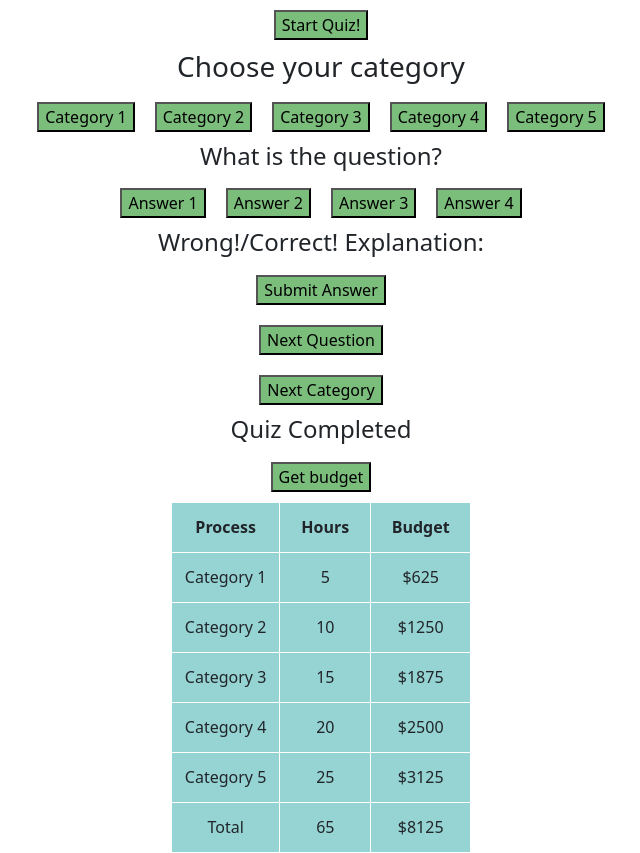
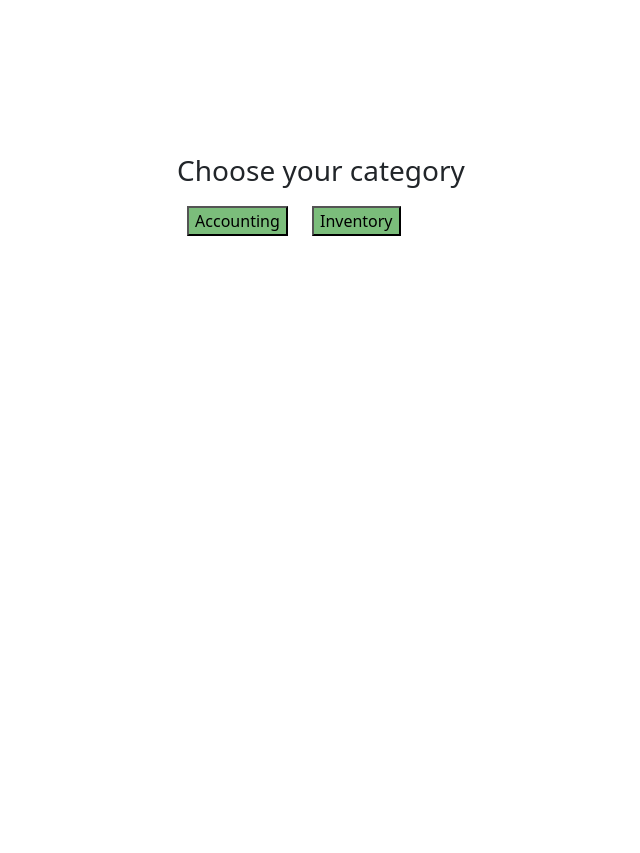
Before and after one commit to umeshroka/Quiz-Game, a website built with Vite: page index.html in a window 1280 px wide. Both pictures are taken after a click on the button "Start Quiz!". Shown: the whole page, without its empty margins (319-959 px from the left). After the commit the page ends 800 px from the top, so only its background shows below. Built offline with nearby package versions, Linux system fonts and the light colour scheme.

Commit message:
feat: add displayCategories

```diff
--- a/index.html
+++ b/index.html
@@ -10,18 +10,21 @@
     <link rel="stylesheet" href="./style.css" />
   </head>
   <body>
+
+
     <button id="start">Start Quiz!</button>
 
+
+    <section id="categoryContainer">
       <h3 id="choose">Choose your category</h3>
 
-    <section>
+      <div>
       <button id="cat1" class="categories">Category 1</button>
       <button id="cat2" class="categories">Category 2</button>
-      <button id="cat3" class="categories">Category 3</button>
-      <button id="cat4" class="categories">Category 4</button>
-      <button id="cat5" class="categories">Category 5</button>
+      </div>
     </section>
 
+    <section id="questionContainer">
       <h4 id="question">What is the question?</h4>
 
       <div id="choices">
@@ -31,18 +34,22 @@
         <button id="answer4" class="answers">Answer 4</button>
       </div>
 
+      <button id="submit">Submit Answer</button>
+
       <h4 id="results">Wrong!/Correct! Explanation:</h4>
-
-    <button id="submit">Submit Answer</button>
 
       <button id="nextQuestion">Next Question</button>
 
       <button id="nextCategory">Next Category</button>
+    </section>
 
+    <section id="quizEnd">
       <h4 id="completed">Quiz Completed</h4>
 
       <button id="budget">Get budget</button>
+    </section>
 
+    <section id="budget">
       <table id="table">
         <tr>
           <th>Process</th>
@@ -60,27 +67,12 @@
           <td>$1250</td>
         </tr>
         <tr>
-        <td>Category 3</td>
-        <td>15</td>
+          <td>Total</td>
+          <td>65</td>
           <td>$1875</td>
         </tr>
-      <tr>
-        <td>Category 4</td>
-        <td>20</td>
-        <td>$2500</td>
-      </tr>
-      <tr>
-        <td>Category 5</td>
-        <td>25</td>
-        <td>$3125</td>
-      </tr>
-      <tr>
-        <td>Total</td>
-        <td>65</td>
-        <td>$8125</td>
-      </tr>
       </table>
-
+    </section>
 
   </body>
 </html>
--- a/main.js
+++ b/main.js
@@ -6,33 +6,21 @@ const myCategories = [
     score: 0
   },
   {
-    category: "Purchase",
-    score: 0
-  },
-  {
     category: "Inventory",
     score: 0
   },
-  {
-    category: "Manufacturing",
-    score: 0
-  },
-  {
-    category: "Sales",
-    score: 0
-  }
 ];
 
 const myQuestions = [
   {
-    question: "Question 1?",
+    question: "Accounting Question 1?",
     answers: {1: "a", 2: "b", 3: "c", 4: "d"},
     correctAnswer: "c",
     category: "Accounting",
     explanation: "xyz"
   },
   {
-    question: "Question 2?",
+    question: "Accounting Question 2?",
     answers: {1: "e", 2: "f", 3: "g", 4: "h"},
     correctAnswer: "f",
     category: "Accounting",
@@ -40,10 +28,32 @@ const myQuestions = [
 
   },
   {
-    question: "Question 3?",
+    question: "Accounting Question 3?",
     answers: {1: "i", 2: "j", 3: "k", 4: "l"},
     correctAnswer: "l",
     category: "Accounting",
+    explanation: "xyz"
+  },
+  {
+    question: "Inventory Question 4?",
+    answers: {1: "a", 2: "b", 3: "c", 4: "d"},
+    correctAnswer: "c",
+    category: "Inventory",
+    explanation: "xyz"
+  },
+  {
+    question: "Inventory Question 5?",
+    answers: {1: "e", 2: "f", 3: "g", 4: "h"},
+    correctAnswer: "f",
+    category: "Inventory",
+    explanation: "xyz"
+
+  },
+  {
+    question: "Inventory Question 6?",
+    answers: {1: "i", 2: "j", 3: "k", 4: "l"},
+    correctAnswer: "l",
+    category: "Inventory",
     explanation: "xyz"
   }
 ];
@@ -54,11 +64,49 @@ const myQuestions = [
 
 /*------------------------ Cached Element References ------------------------*/
 
-const quizContainer = document.getElementById('quiz');
+const start = document.getElementById('start');
+
+const categoryContainer = document.querySelector('#categoryContainer');
+const categories = document.querySelectorAll('.categories');
+
+const questionContainer = document.querySelector('#questionContainer');
+const question = document.querySelector('#question')
+
 const resultsContainer = document.getElementById('results');
-const submitButton = document.getElementById('submit');
+const submitAnswerButton = document.getElementById('submit');
 
 /*-------------------------------- Functions --------------------------------*/
+const init = () => {
+  start.classList.add("show");
+}
 
 
+const displayCategories = () => {
+  for (let i = 0; i < myCategories.length; i++) {
+    categories[i].textContent = myCategories[i].category
+  };
+  start.classList.add("hidden");
+  categoryContainer.classList.add("show");
+}
+
+const displayFirstQuestion = (event) => {
+  categoryContainer.classList.remove("show");
+
+  if (event.target.textContent === myQuestions[0].category) {
+    question.textContent = myQuestions[0].question
+
+  }
+  console.log(question)
+
+  questionContainer.classList.add("show");
+
+}
+
 /*----------------------------- Event Listeners -----------------------------*/
+init();
+
+start.addEventListener('click', displayCategories);
+
+categories.forEach(category => {
+  category.addEventListener('click', displayFirstQuestion)
+});
--- a/style.css
+++ b/style.css
@@ -3,6 +3,7 @@
 body {
   margin: 0;
   display: flex;
+  flex-wrap: wrap;
   flex-direction: column;
   justify-content: center;
   align-items: center;
@@ -12,18 +13,20 @@ body {
 section {
   display: flex;
   flex-wrap: wrap;
-
+  justify-content: center;
+  flex-direction: column;
+  align-items: center;
+  display: none;
 }
 
 #choices {
   display: flex;
-  flex-direction: row;
+  flex-direction: column;
 }
 
 button{
   margin: 10px;
   background-color: rgb(123, 189, 123);
-
 }
 
 table, th, td {
@@ -38,3 +41,11 @@ table, th, td {
 th, td {
   background-color: #96D4D4;
 }
+
+.show {
+  display: block;
+}
+
+.hidden {
+  display: none;
+}
```
Also changed, not shown: readme.md. Lines whose indentation alone changed are shown as unchanged.
